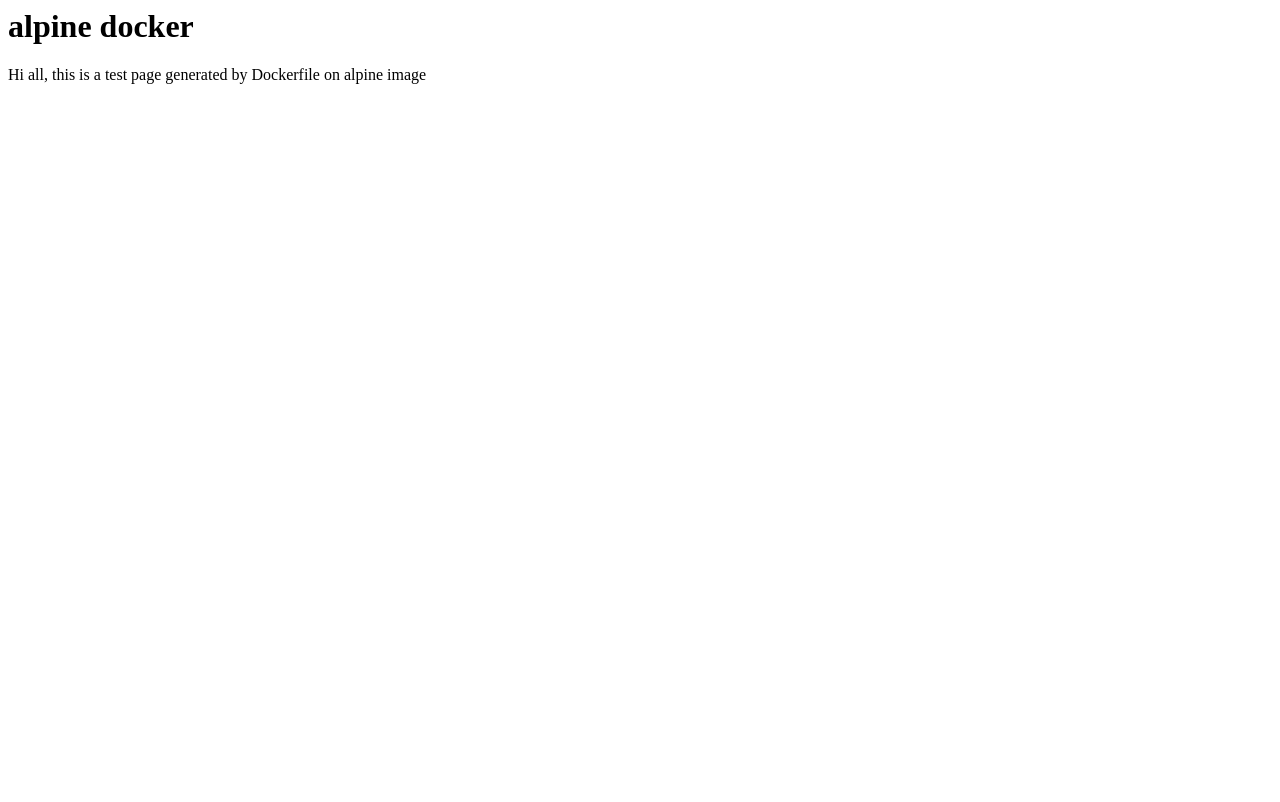
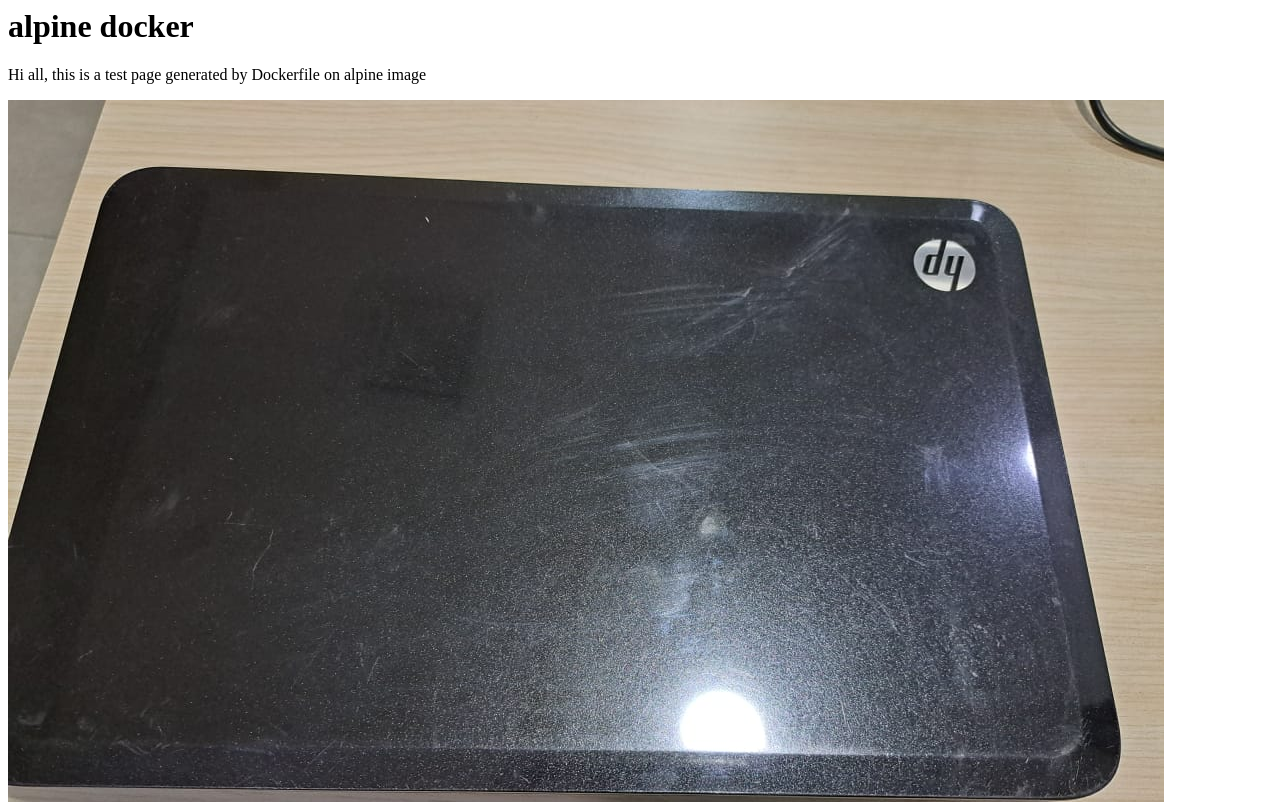
Before and after one commit to KhalafAhmad/Ahmad_repo, a plain HTML site: page index.html in a window 1280 px wide. Shown: the top 802 px of the page. Drawn offline with Linux system fonts and the light colour scheme.

Commit message:
edit index.html and add image (image3)

```diff
--- a/index.html
+++ b/index.html
@@ -6,5 +6,6 @@
 <body>
 <h1>alpine docker</h1>
 <p> Hi all, this is a test page generated by Dockerfile on alpine image</p>
+<img src="image3.jpeg">
 </body>
 </html>
```
Also changed, not shown: image3.jpeg (added).
